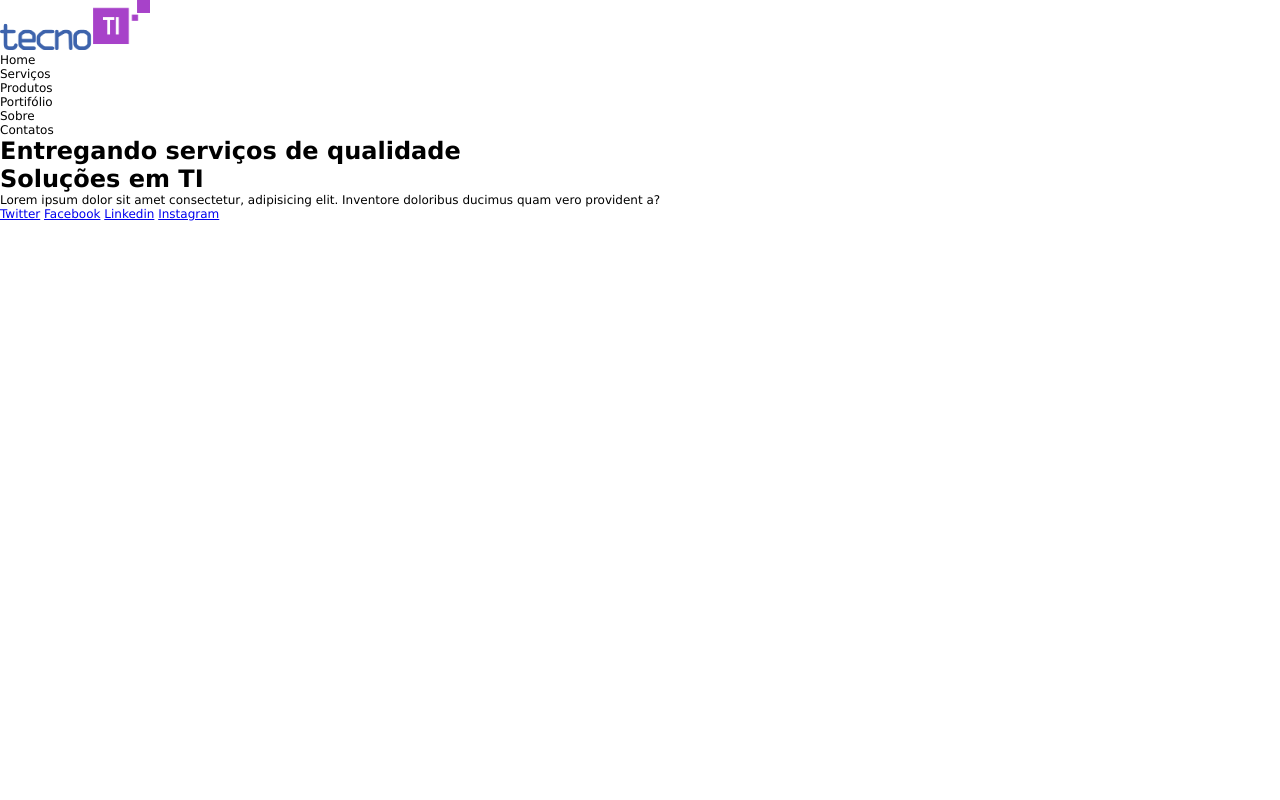
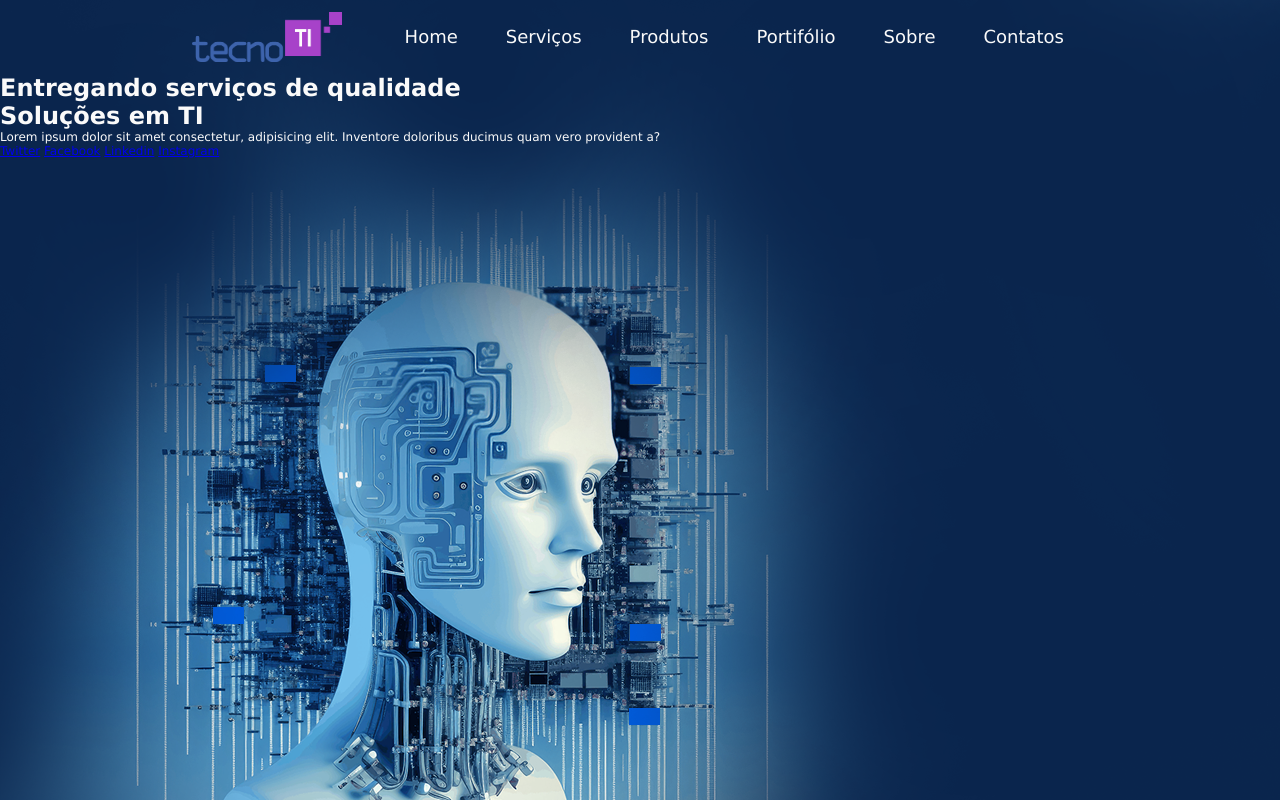
Before and after one commit to gladna1/portifolio, a PHP site: page / in a window 1280 px wide. Run offline with PHP 8.4, Linux system fonts and the light colour scheme.

Commit message:
aula 24/02/2025

```diff
--- a/css/styles.css
+++ b/css/styles.css
@@ -1,9 +1,9 @@
-:root {
+:root{
     font-size: 12px;
-    font-family: Verdana, sans-serif;
+    font-family:Verdana, sans-serif ;
 }
 
-*{
+* {
     margin: 0;
     padding: 0;
     box-sizing: border-box;
@@ -14,7 +14,8 @@
 #interface {
     display: block;
     width: 100vw;
-    min-height: 100vw;
+    height: 100vh;
+    min-height: 100vh;
     overflow-x: hidden;
 }
 
@@ -22,5 +23,43 @@
     display: block;
     width: 100%;
     height: 100%;
-    background-image: url(../imagens/hero-bg.png);
+    background-image: url('../imagens/hero-bg.png');
+    color: #fafafa;
 }
+
+#interface .cabecalho .menu{
+    display: flex;
+    justify-content: space-between;
+    width: 70%;
+    margin: 0 auto;
+    padding: 1rem 0;
+}
+
+#interface .cabecalho .menu .logo{
+    display: block;
+    width: 150px;
+}
+
+#interface .cabecalho .menu .logo img{
+    display: block;
+    width: 100%;
+}
+
+#interface .cabecalho .menu ul{
+    display: flex;
+    align-items: center;
+    list-style: none;
+}
+
+#interface .cabecalho .menu ul li{
+    display: block;
+    margin: 0 1rem;
+}
+
+#interface .cabecalho .menu ul li a{
+    display: block;
+    color: #fafafa;
+    font-size: 1.5rem;
+    padding: .5rem 1rem;
+    text-decoration: none;
+}
--- a/index.php
+++ b/index.php
@@ -4,33 +4,36 @@
     <meta charset="UTF-8">
     <meta name="viewport" content="width=device-width, initial-scale=1.0">
     <title>Portifólio</title>
+
     <link rel="stylesheet" href="css/styles.css">
+
 </head>
 
 <body>
 
-<div class="interface">
+<div id="interface">
 
     <header class="cabecalho">
 
-        <nav class="menu">
+             <nav class="menu">
 
-        <div class="logo">
+                <div class="logo">
 
-            <img src="imagens/logo.png" alt="LOGO" width="150"/>
+                    <img src="imagens/logo.png" alt="LOGO" width="150"/>
 
-        </div>
+</div>
+
         <ul>
-                <li>Home</li>
-                <li>Serviços</li>
-                <li>Produtos</li>
-                <li>Portifólio</li>
-                <li>Sobre</li>
-                <li>Contatos</li>
+                <li><a href="#">Home</a></li>
+                <li><a href="#">Serviços</a></li>
+                <li><a href="#">Produtos</a></li>
+                <li><a href="#">Portifólio</a></li>
+                <li><a href="#">Sobre</a></li>
+                <li><a href="#">Contatos</a></li>
         </ul>
-        <ol>
-        </ol>
+
         </nav>
+
         <div class="titles">
 
             <h1 class="título">Entregando serviços de qualidade</h1>
@@ -38,6 +41,7 @@
 
             <p class="paragrafo">Lorem ipsum dolor sit amet consectetur, adipisicing elit. Inventore doloribus ducimus quam vero provident a?</p>
         </div>
+
         <div class="socialIcons">
 
             <a href="#">Twitter</a>
@@ -46,6 +50,7 @@
             <a href="#">Instagram</a>
 
         </div>
+
     </header>
 
 </div>
```
